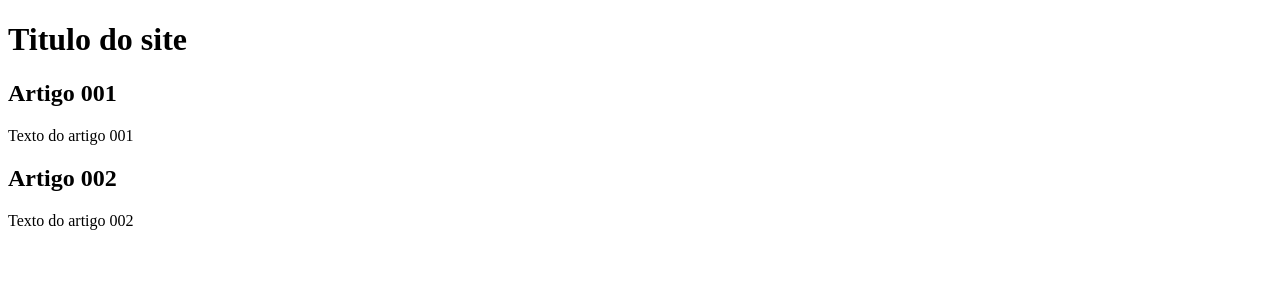
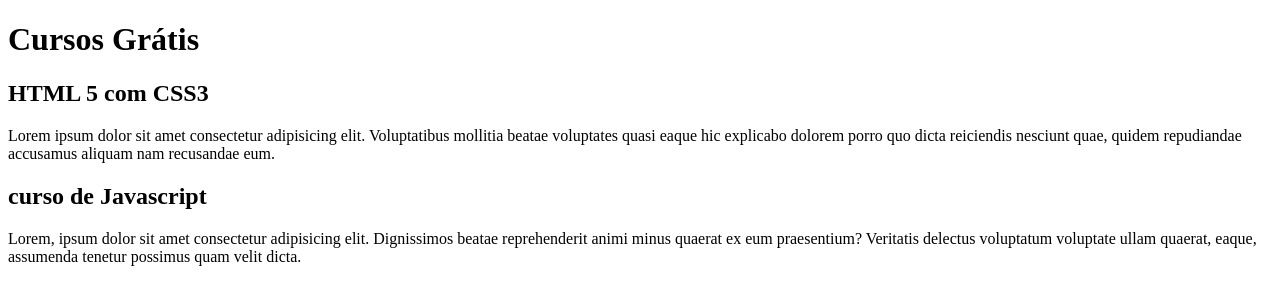
Before and after one commit to victorcova/Projeto-site, a plain HTML site: page index.html in a window 1280 px wide. Drawn offline with Linux system fonts and the light colour scheme.

Commit message:
inicio conteudo

```diff
--- a/index.html
+++ b/index.html
@@ -10,17 +10,17 @@
 
     <main>
         <header>
-            <h1>Titulo do site</h1>
+            <h1>Cursos Grátis</h1>
         </header>
 
         <article>
-            <h2>Artigo 001</h2>
-            <p>Texto do artigo 001</p>
+            <h2>HTML 5 com CSS3</h2>
+            <p>Lorem ipsum dolor sit amet consectetur adipisicing elit. Voluptatibus mollitia beatae voluptates quasi eaque hic explicabo dolorem porro quo dicta reiciendis nesciunt quae, quidem repudiandae accusamus aliquam nam recusandae eum.</p>
         </article>
 
         <article>
-            <h2>Artigo 002</h2>
-            <p>Texto do artigo 002</p>
+            <h2>curso de Javascript</h2>
+            <p>Lorem, ipsum dolor sit amet consectetur adipisicing elit. Dignissimos beatae reprehenderit animi minus quaerat ex eum praesentium? Veritatis delectus voluptatum voluptate ullam quaerat, eaque, assumenda tenetur possimus quam velit dicta.</p>
         </article>
 
     </main>
```
